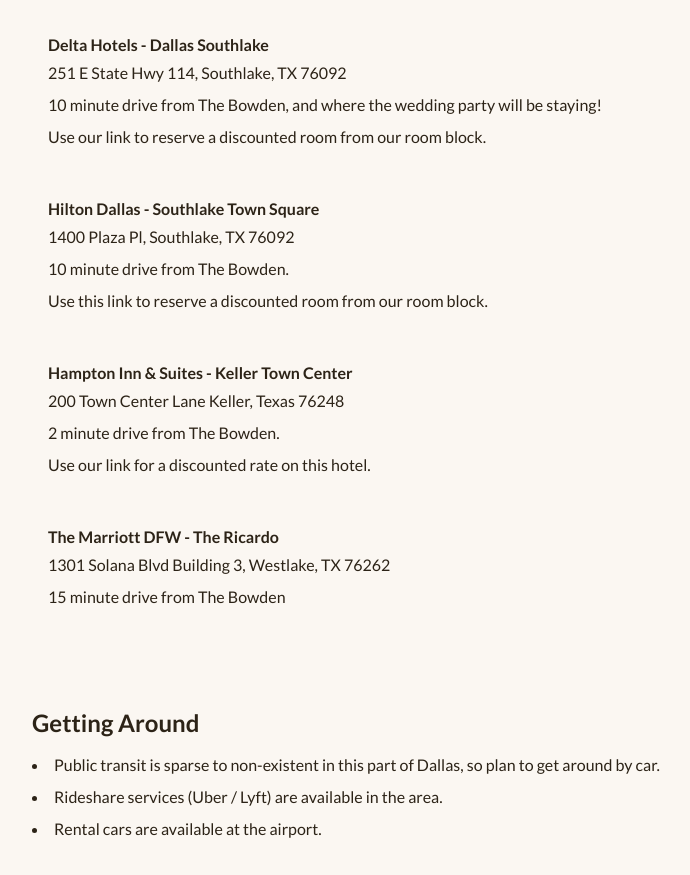
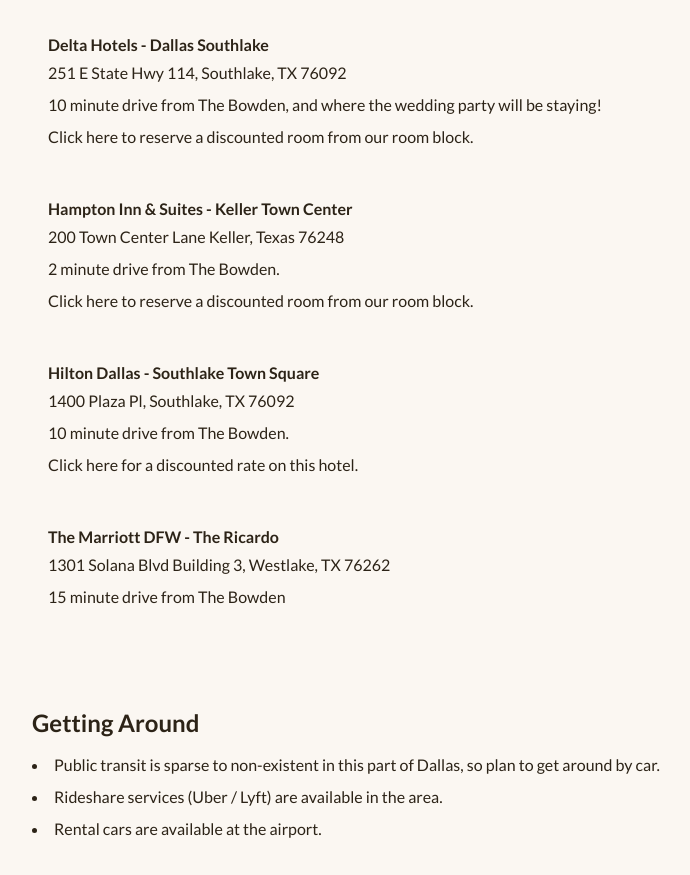
Before and after one commit to vvusirik/wedding, a Next.js app: page /travel in a window 1280 px wide. Shown: the part 1028-1903 px from the top of the page, without its empty margins (240-930 px from the left). Built offline with nearby package versions, Linux system fonts and the light colour scheme; no server answers.

Commit message:
rearrange hotels

```diff
--- a/app/travel/page.tsx
+++ b/app/travel/page.tsx
@@ -90,7 +90,24 @@
                             be staying!
                         </p>
                         <p className={styles.hotelNote}>
-                            Use our link to reserve a discounted room from our room block.
+                            Click here to reserve a discounted room from our room block.
+                        </p>
+                    </a>
+                    <a
+                        className={`${styles.hotelCard} hover:border-forest hover:shadow-md transition-all`}
+                        href="https://www.hilton.com/en/book/reservation/deeplink/?ctyhocn=DFWKEHX&groupCode=CHH90I&arrivaldate=2026-10-16&departuredate=2026-10-18&cid=OM,WW,HILTONLINK,EN,DirectLink&fromId=HILTONLINKDIRECT"
+                        target="_blank"
+                        rel="noopener noreferrer"
+                    >
+                        <p className={styles.hotelName}>
+                            Hampton Inn &amp; Suites - Keller Town Center
+                        </p>
+                        <p className={styles.hotelAddress}>
+                            200 Town Center Lane Keller, Texas 76248
+                        </p>
+                        <p className={styles.hotelNote}>2 minute drive from The Bowden.</p>
+                        <p className={styles.hotelNote}>
+                            Click here to reserve a discounted room from our room block.
                         </p>
                     </a>
                     <a
@@ -107,24 +124,7 @@
                         </p>
                         <p className={styles.hotelNote}>10 minute drive from The Bowden.</p>
                         <p className={styles.hotelNote}>
-                            Use this link to reserve a discounted room from our room block.
-                        </p>
-                    </a>
-                    <a
-                        className={`${styles.hotelCard} hover:border-forest hover:shadow-md transition-all`}
-                        href="https://www.hilton.com/en/book/reservation/deeplink/?ctyhocn=DFWKEHX&groupCode=CHH90I&arrivaldate=2026-10-16&departuredate=2026-10-18&cid=OM,WW,HILTONLINK,EN,DirectLink&fromId=HILTONLINKDIRECT"
-                        target="_blank"
-                        rel="noopener noreferrer"
-                    >
-                        <p className={styles.hotelName}>
-                            Hampton Inn &amp; Suites - Keller Town Center
-                        </p>
-                        <p className={styles.hotelAddress}>
-                            200 Town Center Lane Keller, Texas 76248
-                        </p>
-                        <p className={styles.hotelNote}>2 minute drive from The Bowden.</p>
-                        <p className={styles.hotelNote}>
-                            Use our link for a discounted rate on this hotel.
+                            Click here for a discounted rate on this hotel.
                         </p>
                     </a>
                     <a
```
